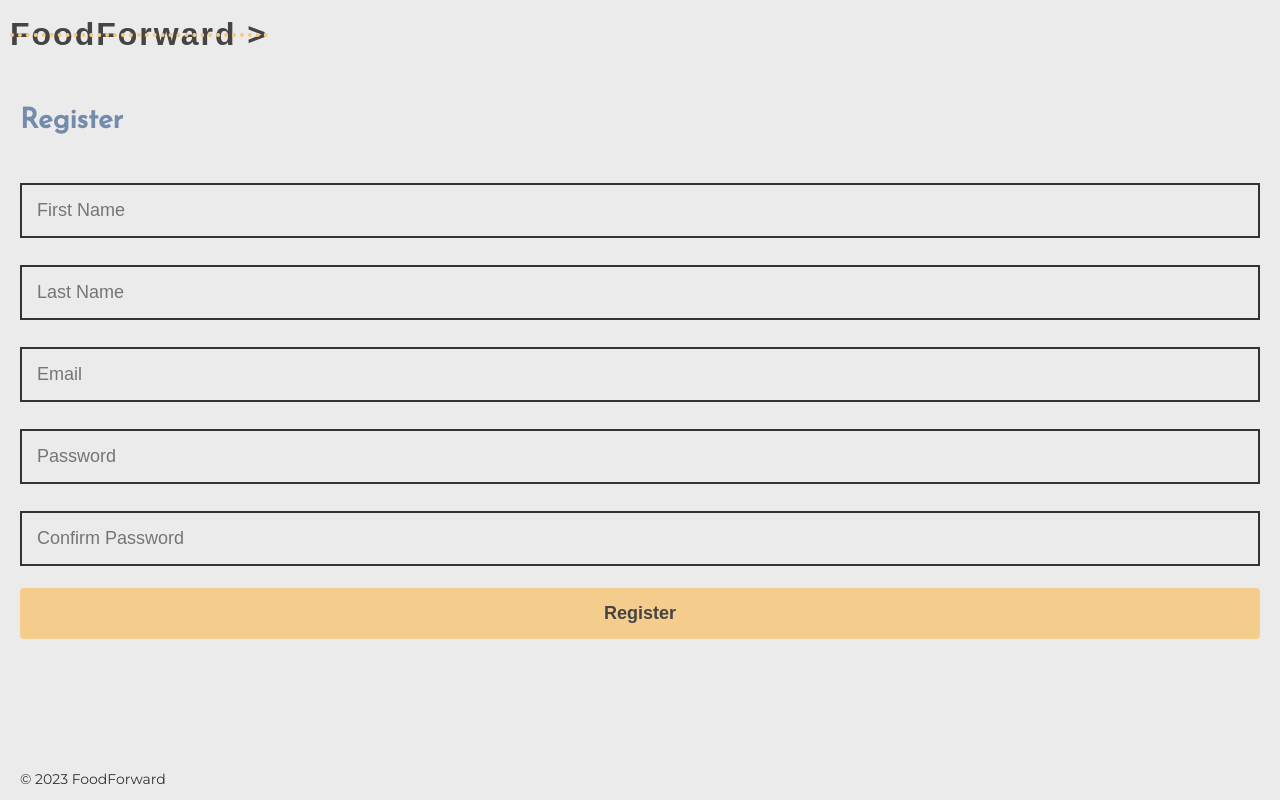
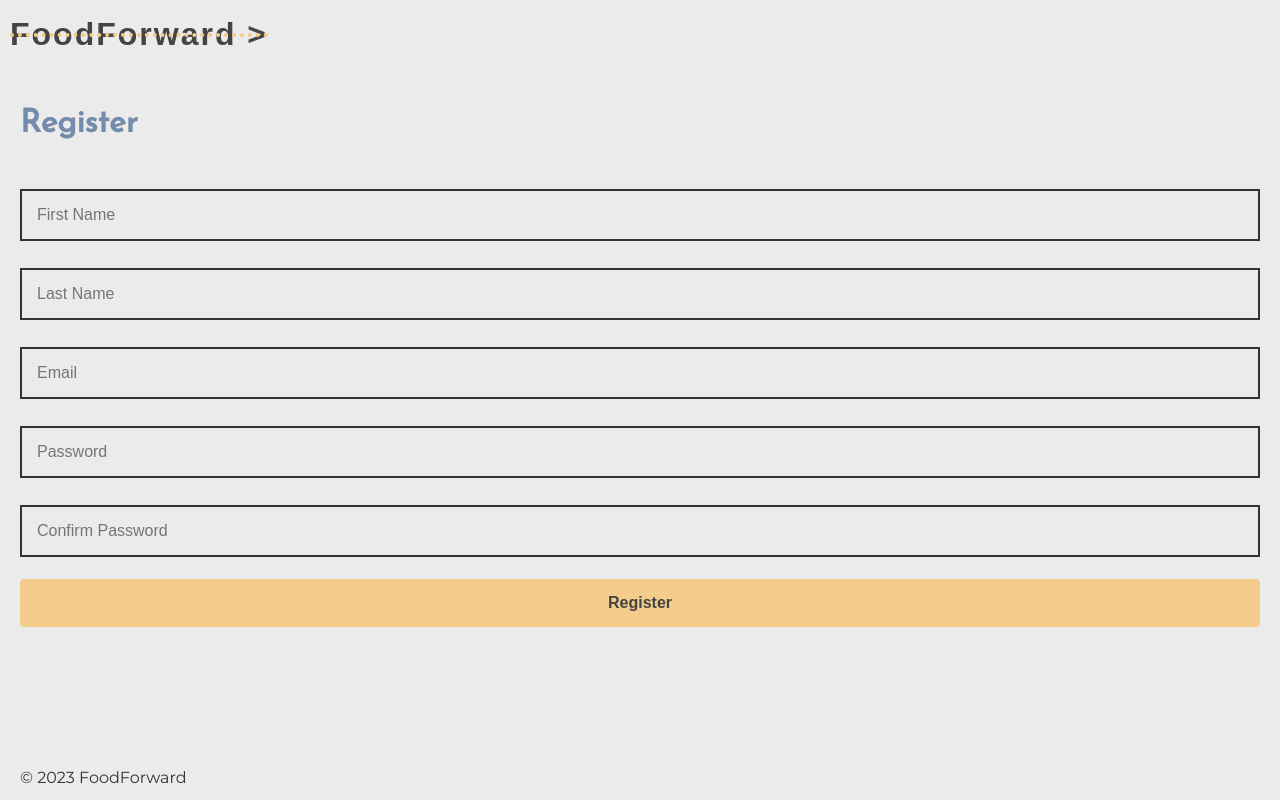
Before and after one commit to software-students-fall2023/2-web-app-exercise-1-sqrt-5-2, a Flask app: page /register in a window 1280 px wide. Run offline with Flask 3, Linux system fonts and the light colour scheme; some web fonts are replaced.

Commit message:
body font change from 18px to 16px across all pages

```diff
--- a/static/css/index.css
+++ b/static/css/index.css
@@ -16,7 +16,7 @@ h1 {
 p {
    font-family: "Montserrat", sans-serif;
    font-weight: 600;
-   font-size: 18px;
+   font-size: 16px;
    text-align: left;
    line-height: 1.4;
    color: #333;
@@ -25,7 +25,7 @@ p {
 .button-container {
     font-family: "Montserrat", sans-serif;
     margin-right: 115px;
-    font-size: 18px;
+    font-size: 16px;
 }
 
 #food {
--- a/static/css/main.css
+++ b/static/css/main.css
@@ -21,7 +21,7 @@ h1 {
 
 body {
    font-family: 'Montserrat', sans-serif;
-   font-size: 14px;
+   font-size: 16px;
    line-height: 1.5;
    color: #333;
    min-height: 100vh;
@@ -168,7 +168,7 @@ input[type=date] {
    background: #EBEBEB;
    border-style: solid;
    border-color: #333;
-   font-size: 18px;
+   font-size: 16px;
 }
 
 
@@ -183,7 +183,7 @@ input[type=submit] {
    width: 100%;
    opacity: 0.9;
    padding: 15px;
-   font-size: 18px;
+   font-size: 16px;
 }
 
 
@@ -309,7 +309,7 @@ textarea {
 .card-grid .card .card-info p {
    margin: 0 0 5px 0;
    font-weight: bold;
-   font-size: 18px;
+   font-size: 16px;
 }
 
 .card-grid .card .card-info .price {
@@ -318,7 +318,7 @@ textarea {
 
 .card-grid .card .card-info .distance {
    color: #666666;
-   font-size: 14px;
+   font-size: 16px;
 }
 
 .food-item {
@@ -363,7 +363,7 @@ h2.food-name {
 .food-price{
    font-weight: bold;
    color: green;
-   font-size: 18px;
+   font-size: 16px;
 }
 
 .food-allergens,
--- a/static/css/multiSelectTag.css
+++ b/static/css/multiSelectTag.css
@@ -26,6 +26,7 @@
 .mult-select-tag .body {
     display: flex;
     background: #EBEBEB;
+    border: 1px solid var(--border-color);
     border-color: #333;
     min-height: 2.15rem;
     width: 100%;
```
